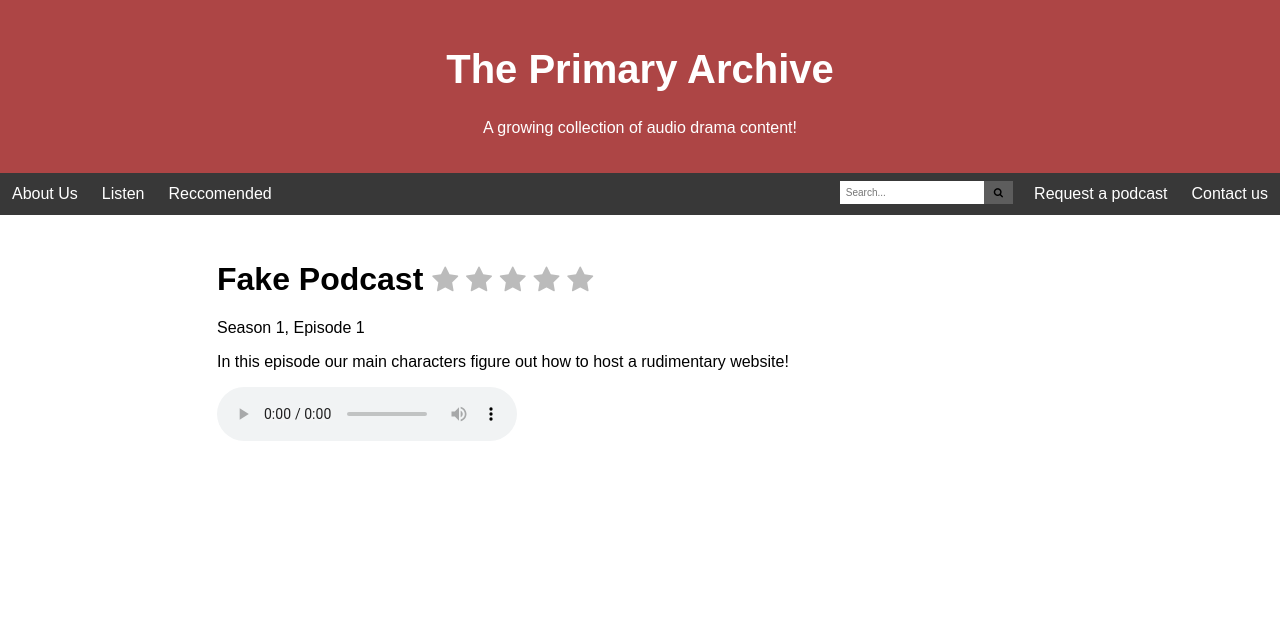
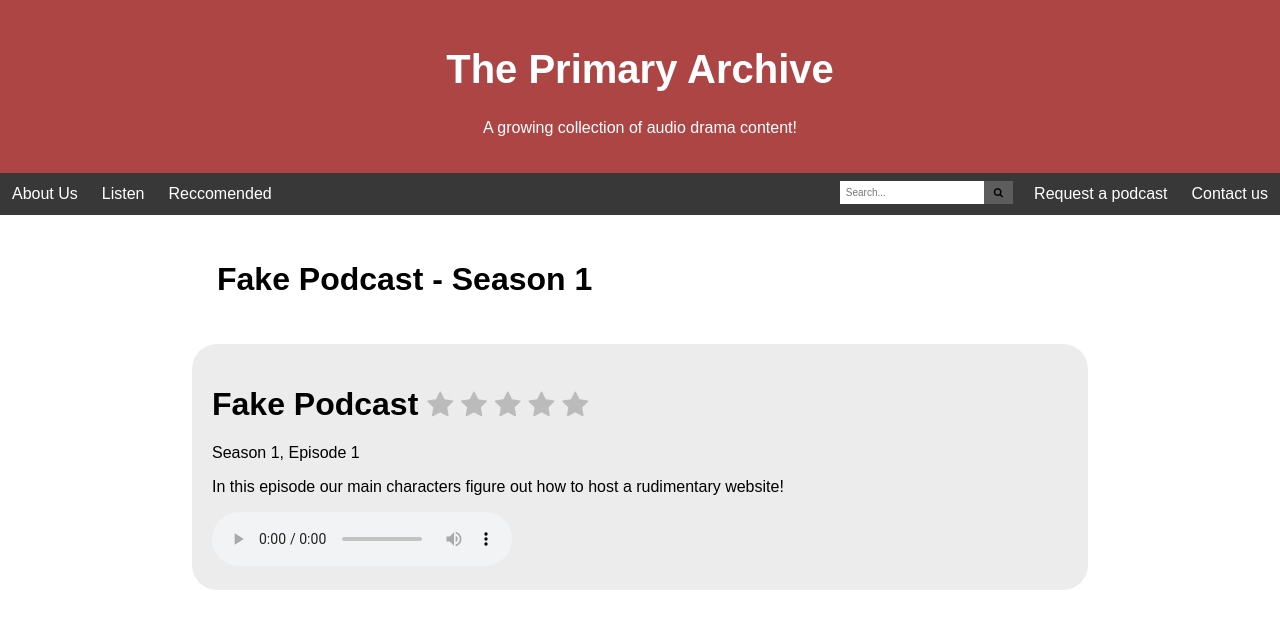
Before and after one commit to ThomasWarnasch/ThomasWarnasch.github.io, a plain HTML site: page FakePodcast/FakePodcast.html in a window 1280 px wide. Drawn offline with Linux system fonts and the light colour scheme.

Commit message:
V0.1.10
Made the media page(s) a bit more visually appealing.

```diff
--- a/FakePodcast/FakePodcast.html
+++ b/FakePodcast/FakePodcast.html
@@ -140,6 +140,12 @@ body {
     color: #f2b600
 }
 
+#border {
+    border-radius: 25px;
+    background: #ECECEC;
+    padding: 20px;
+}
+
 </style>
 </head>
 <body>
@@ -168,9 +174,10 @@ body {
 
 </div>
 
-
-
-<div class="main">
+  <div class="main">
+  <h1> Fake Podcast - Season 1</h1>
+  </div>
+<div class="main" id="border">
   <h1>Fake Podcast    <div class="star-rating">
 			<input id="star-5" type="radio" name="rating" value="star-5">
 			<label for="star-5" title="5 stars">
@@ -192,7 +199,8 @@ body {
 			<label for="star-1" title="1 star">
 					<i class="active fa fa-star" aria-hidden="true"></i>
 			</label>
-		</div></h1>
+		</div>
+		</h1>
 
 
 
```
Also changed, not shown: AboutUs.html (+6 -3 lines), Listen.html (+7 -1 lines).
